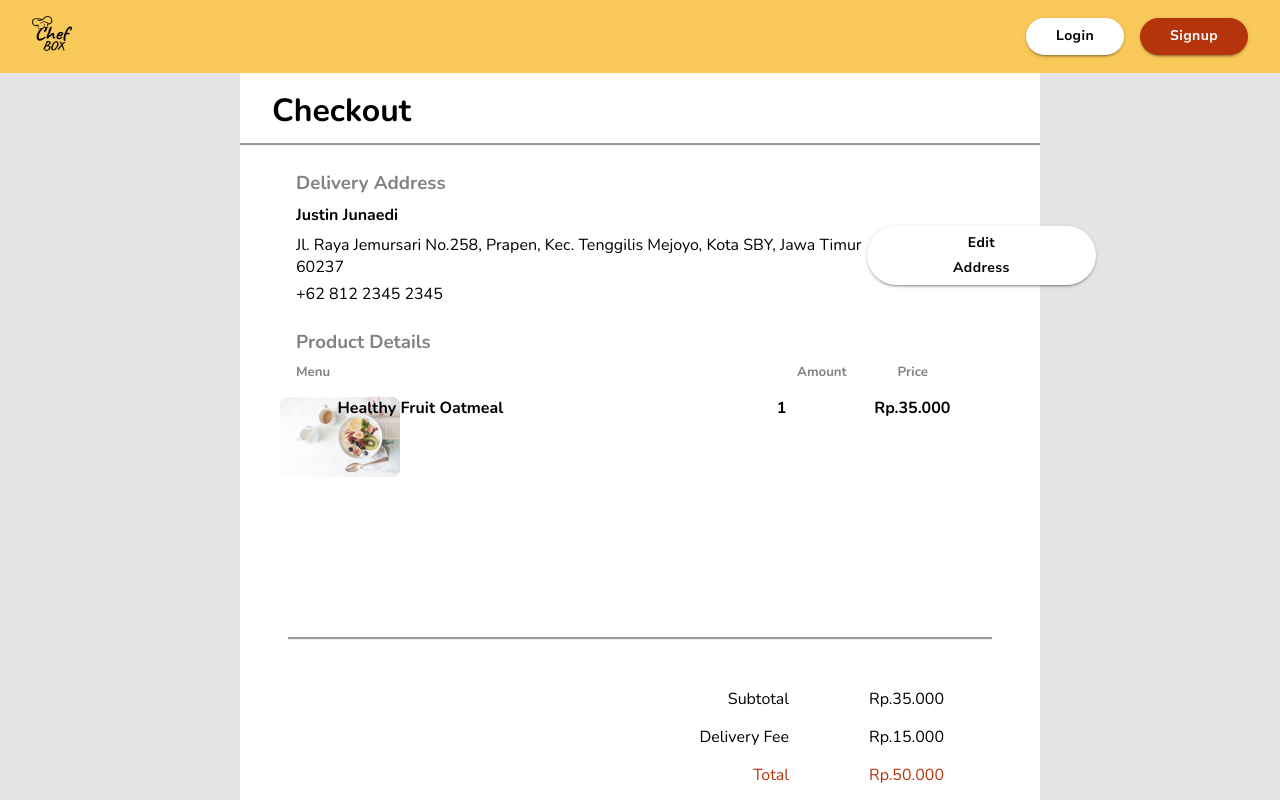
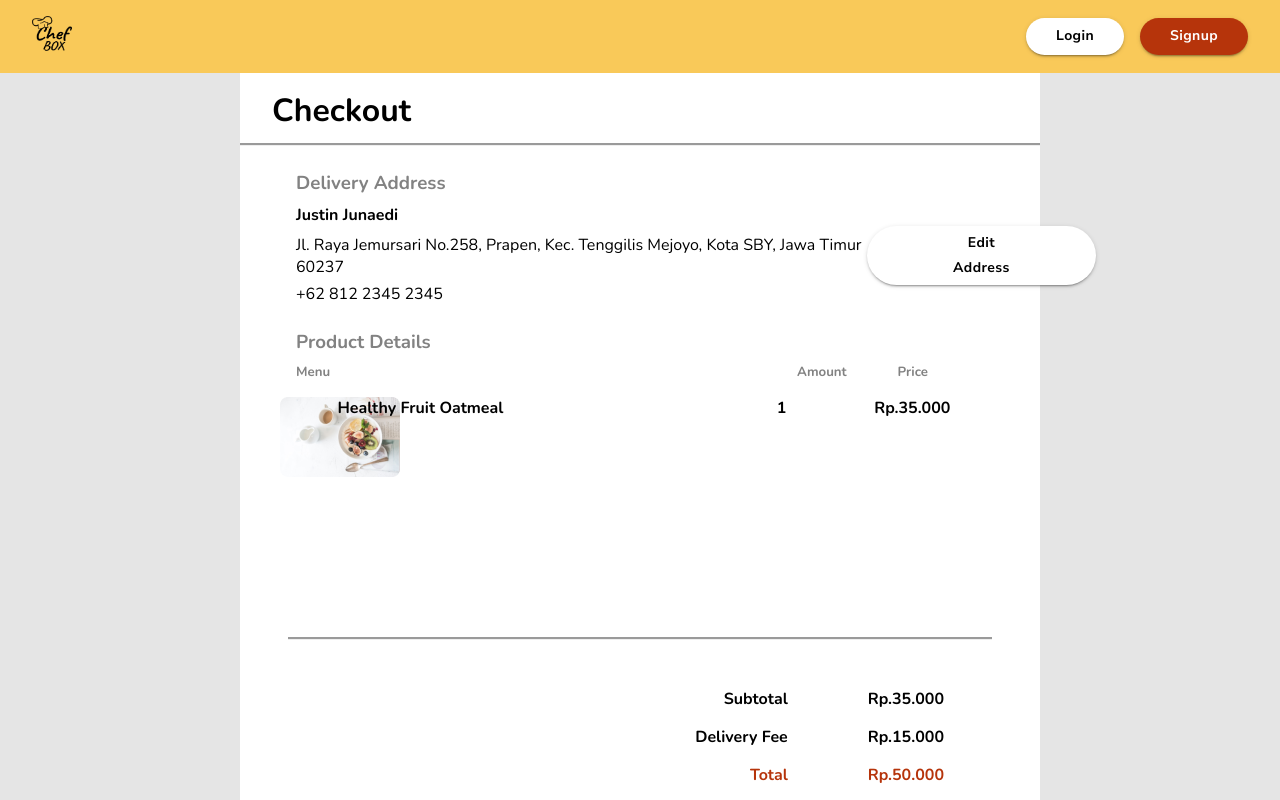
Before and after one commit to adamsuryaw/chefbox, a React (Create React App) app in the folder chefbox/: page /order in a window 1280 px wide. Shown: the top 800 px of the page. Built offline with nearby package versions, Linux system fonts and the light colour scheme.

Commit message:
finish styling Order Page

```diff
--- a/chefbox/src/App.css
+++ b/chefbox/src/App.css
@@ -6,8 +6,8 @@
   padding: 0;
   box-sizing: border-box;
   font-family: "Nunito";
-  /* list-style: none;
-  text-decoration: none; */
+  list-style: none;
+  text-decoration: none;
 }
 .App {
   text-align: center;
--- a/chefbox/src/constants/constants.js
+++ b/chefbox/src/constants/constants.js
@@ -0,0 +1 @@
+export const BASE_URL = "http://chefbox2021.herokuapp.com/"
--- a/chefbox/src/page/order/Order.jsx
+++ b/chefbox/src/page/order/Order.jsx
@@ -8,7 +8,7 @@ import Typography from "@mui/material/Typography";
 import Modal from "@mui/material/Modal";
 import TextField from "@mui/material/TextField";
 import { Link } from "react-router-dom";
-import { useState } from "react";
+import { useState, useEffect } from "react";
 
 const style = {
   display: "flex",
@@ -24,29 +24,52 @@ const style = {
   p: 4,
 };
 
-export default function Order() {
-  const [open, setOpen] = React.useState(false);
-  const handleOpen = () => setOpen(true);
-  const handleClose = () => setOpen(false);
+export const DeliveryDetails = (props) => {
+  const { setForm } = props;
+  return (
+    <div className={styles.AddressUserName}>
+      <h4>Justin Junaedi</h4>
+      <div
+        className={styles.AddressUserDetailsContainer}
+        style={{ display: "flex", justifyContent: "space-evenly" }}>
+        <div className={styles.AddressUserDetails}>
+          <p style={{ marginTop: "0.5rem" }} className={styles.address}>
+            Jl. Raya Jemursari No.258, Prapen, Kec. Tenggilis Mejoyo, Kota SBY,
+            Jawa Timur 60237
+          </p>
+          <p style={{ marginTop: "0.3rem", marginBottom: "0.5rem" }}>
+            +62 812 2345 2345
+          </p>
+        </div>
+        <div className={styles.AddressUserDetailsButton}>
+          <Stack className={styles.buttons} spacing={5} direction='row'>
+            <Button
+              onClick={() => setForm(true)}
+              className={styles.button}
+              variant='contained'
+              sx={{
+                width: "100%",
+                background: "#fff",
+                color: "black",
+                borderRadius: "50px",
+                margin: "0 3.5rem",
+                padding: "5px 5rem",
+                fontFamily: "Nunito Sans",
+                fontWeight: "bold",
+                textTransform: "capitalize",
+              }}>
+              Edit Address
+            </Button>
+          </Stack>
+        </div>
+      </div>
+    </div>
+  );
+};
 
+export const DeliveryForm = () => {
   return (
-    <div className={styles.Body}>
-      <div className={styles.SecondBody}>
-        <div className={styles.ThirdBody}>
-          <div
-            style={{
-              borderBottom: "3px groove",
-              margin: "0rem 0rem 1.5rem 0rem",
-              padding: "1rem 0rem 0.7rem 2rem",
-            }}
-            className={styles.OrderContainer}>
-            <h1>Checkout</h1>
-          </div>
-          <div className={styles.ContainerUserInput}>
-            <div className={styles.OrderUserAddress}>
-              <div className={styles.AddressUser}>
-                <h3>Delivery Address</h3>
-                {/* <div className={styles.BoxedTextField}>
+    <div className={styles.BoxedTextField}>
       <Box
         component='form'
         sx={{
@@ -107,35 +130,12 @@ export default function Order() {
           />
         </div>
       </Box>
-                </div> */}
-                <div className={styles.AddressUserName}>
-                  <h4>Justin Junaedi</h4>
-                  <div
-                    className={styles.AddressUserDetailsContainer}
-                    style={{ display: "flex", justifyContent: "space-evenly" }}>
-                    <div className={styles.AddressUserDetails}>
-                      <p
-                        style={{ marginTop: "0.5rem" }}
-                        className={styles.address}>
-                        Jl. Raya Jemursari No.258, Prapen, Kec. Tenggilis
-                        Mejoyo, Kota SBY, Jawa Timur 60237
-                      </p>
-                      <p
-                        style={{ marginTop: "0.3rem", marginBottom: "0.5rem" }}>
-                        +62 812 2345 2345
-                      </p>
-                    </div>
-                    <div className={styles.AddressUserDetailsButton}>
-                      <Stack
-                        className={styles.buttons}
-                        spacing={5}
-                        direction='row'>
-
+      <Stack className={styles.buttons} spacing={5} direction='row'>
         <Button
           className={styles.button}
           variant='contained'
           sx={{
-                            width: "100%",
+            width: "20%",
             background: "#fff",
             color: "black",
             borderRadius: "50px",
@@ -145,12 +145,41 @@ export default function Order() {
             fontWeight: "bold",
             textTransform: "capitalize",
           }}>
-                          Edit Address
+          Save Changes
         </Button>
       </Stack>
     </div>
+  );
+};
+
+export default function Order() {
+  const [open, setOpen] = React.useState(false);
+  const handleOpen = () => setOpen(true);
+  const handleClose = () => setOpen(false);
+  const [showform, setForm] = React.useState(false);
+
+  return (
+    <div className={styles.Body}>
+      <div className={styles.SecondBody}>
+        <div className={styles.ThirdBody}>
+          <div
+            style={{
+              borderBottom: "3px groove",
+              margin: "0rem 0rem 1.5rem 0rem",
+              padding: "1rem 0rem 0.7rem 2rem",
+            }}
+            className={styles.OrderContainer}>
+            <h1>Checkout</h1>
           </div>
-                </div>
+          <div className={styles.ContainerUserInput}>
+            <div className={styles.OrderUserAddress}>
+              <div className={styles.AddressUser}>
+                <h3>Delivery Address</h3>
+                {showform ? (
+                  <DeliveryForm />
+                ) : (
+                  <DeliveryDetails setForm={setForm} />
+                )}
               </div>
             </div>
             <div className={styles.ProductDetails}>
@@ -191,13 +220,25 @@ export default function Order() {
                         <div className={styles.ProductContent}>
                           <h4>Product content</h4>
                           <div className={styles.ProductList}>
-                            <ul style={{ listStyleType: "disc" }}>
-                              <li>1 kg package egg noodles</li>
-                              <li>50 gr butter</li>
-                              <li>50 gr minced parsley</li>
-                              <li>50 gr salt</li>
-                              <li>10 gr black pepper</li>
-                              <li>100 ml olive oil</li>
+                            <ul>
+                              <li style={{ listStyleType: "disc" }}>
+                                1 kg package egg noodles
+                              </li>
+                              <li style={{ listStyleType: "disc" }}>
+                                50 gr butter
+                              </li>
+                              <li style={{ listStyleType: "disc" }}>
+                                50 gr minced parsley
+                              </li>
+                              <li style={{ listStyleType: "disc" }}>
+                                50 gr salt
+                              </li>
+                              <li style={{ listStyleType: "disc" }}>
+                                10 gr black pepper
+                              </li>
+                              <li style={{ listStyleType: "disc" }}>
+                                100 ml olive oil
+                              </li>
                             </ul>
                           </div>
                         </div>
@@ -279,7 +320,7 @@ export default function Order() {
                       fontFamily: "Nunito Sans",
                       fontWeight: "bold",
                       textTransform: "capitalize",
-                      textDecoration: "none"
+                      textDecoration: "none",
                       // backgroundColor: "#FFFAEF",
                       // color: "black",
                     }}>
--- a/chefbox/src/page/order/Order.module.scss
+++ b/chefbox/src/page/order/Order.module.scss
@@ -43,7 +43,8 @@
 
       .ProductContent {
         background: #fffaef;
-        width: 40%;
+        width: 60%;
+        margin: 0rem 0rem;
 
         .ProductList {
           background: #fffaef;
@@ -77,6 +78,7 @@
       .PaymentContentDetails {
         display: flex;
         justify-content: flex-end;
+        font-weight: bold;
       }
     }
   }
--- a/chefbox/src/page/order/Payment.jsx
+++ b/chefbox/src/page/order/Payment.jsx
@@ -41,8 +41,18 @@ export default function Payment() {
               <h2 style={{ color: "#333333", marginTop: "2rem" }}>
                 Bank Transfer
               </h2>
-              <p style={{ marginTop: "5rem" }}> Please complete your payment</p>
-              {/* <Timer /> */}
+              <p style={{ margin: "1rem 0 1.5rem 0" }}> Please complete your payment</p>
+              <div className={styles.OrderLists}>
+                <div className={styles.FirstOrder}>
+                  <h4>Sate Lontong</h4>
+                  <h4>Es Teh</h4>
+                </div>
+                <div className={styles.SecondOrder}>
+                  <h4>213100</h4>
+                  <h4>100000</h4>
+                </div>
+              </div>
+
               <div className={styles.DetailedBank}>
                 <div className={styles.DetailedBankContainer}>
                   <p>Total</p>
--- a/chefbox/src/page/order/Payment.module.scss
+++ b/chefbox/src/page/order/Payment.module.scss
@@ -41,6 +41,15 @@
       height: 20%;
       text-align: center;
 
+      .OrderLists {
+        text-align: justify;
+        .FirstOrder,
+        .SecondOrder {
+          display: flex;
+          justify-content: space-evenly;
+        }
+      }
+
       .DetailedBank {
         margin-top: 2rem;
         padding-bottom: 2rem;
--- a/chefbox/src/store/sagas/auth.js
+++ b/chefbox/src/store/sagas/auth.js
@@ -1,8 +1,9 @@
 import { put, takeEvery } from "@redux-saga/core/effects";
 import { LOGIN_BEGIN, LOGIN_SUCCESS, LOGIN_FAIL } from "../actions/types";
 import axios from "axios";
+import {BASE_URL} from "../../constants/constants"
 
-const baseUrl = "http://see-event.herokuapp.com";
+const baseUrl = "http://chefbox2021.herokuapp.com/";
 //function generator
 function* login(action) {
   const { body } = action;
```
Also changed, not shown: chefbox/src/Component/CreateDesc/CreateDesc.jsx (+150 -135 lines), chefbox/src/constants/types.js (+7 -0 lines), chefbox/src/store/actions/auth.js (+10 -0 lines). Lines whose indentation alone changed are shown as unchanged.
